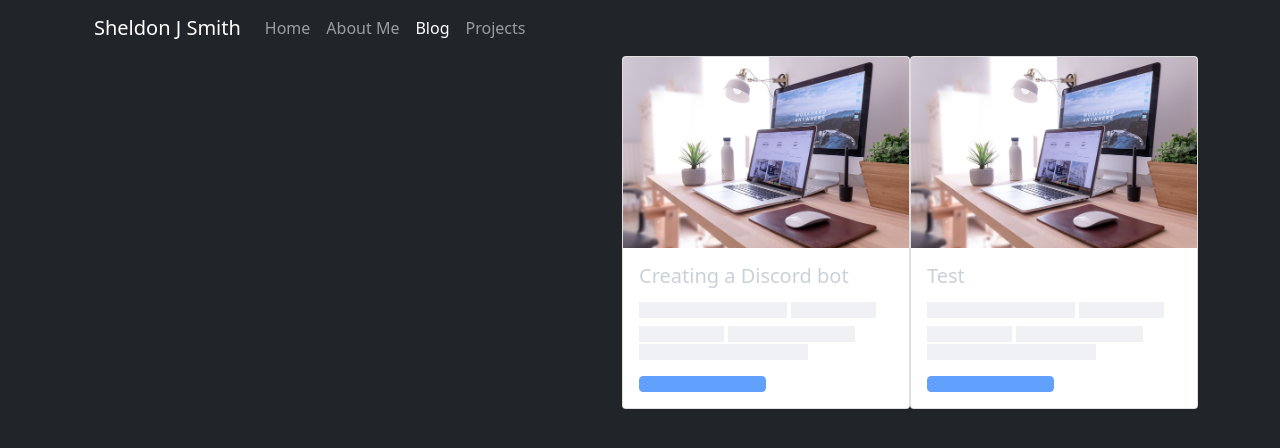
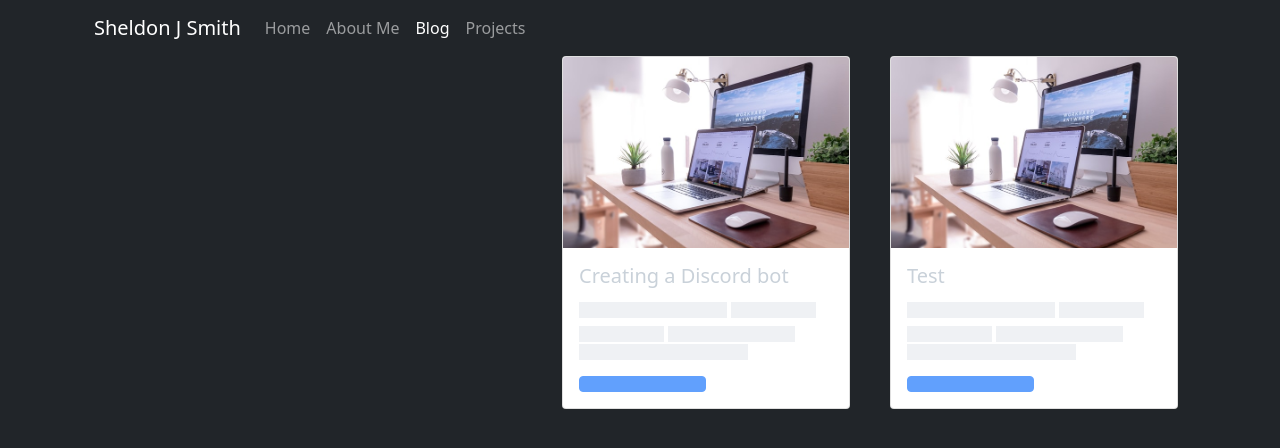
Before and after one commit to Screemm/screemm.github.io, a Jekyll site: the page built from blog.md, in a window 1280 px wide. Shown: the top 448 px of the page. Built offline with Jekyll 4.4.1, drawn with Linux system fonts in a browser that asks for light colours; nearby versions of some CDN libraries.

Commit message:
Update blog.html

```diff
--- a/_layouts/blog.html
+++ b/_layouts/blog.html
@@ -5,7 +5,7 @@
         <div class="container-fluid">
             <div class="container">
                 {% for post in site.posts %}
-                    <div class="card" aria-hidden="true" style="width: 18rem; float: right;">
+                    <div class="card" aria-hidden="true" style="width: 18rem; float: right; margin-right: 20px; margin-left: 20px;">
                         <img src="assets/images/{{ post.img }}" class="card-img-top" alt="...">
 
                         <div class="card-body">
```
